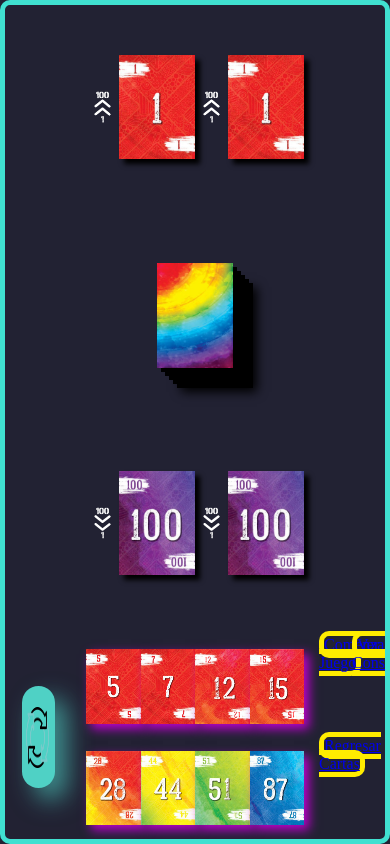
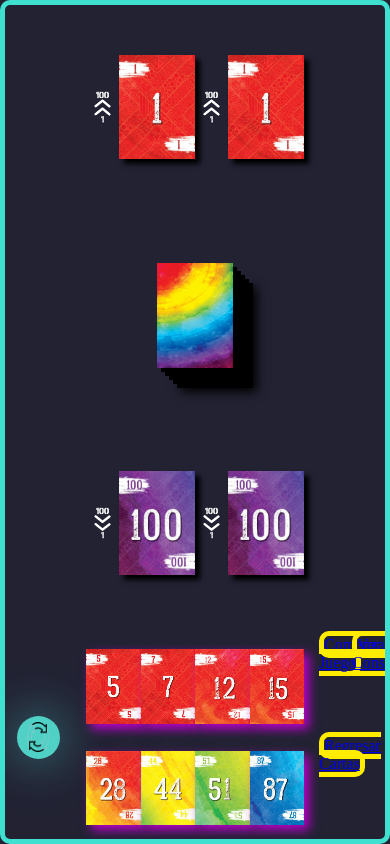
Before and after one commit to LucaVado/THEGAMEVD, a website built with Vite: page index.html in a window 390 px wide. Built offline with nearby package versions, Linux system fonts and the light colour scheme; a script that the page names is missing.

Commit message:
Se agrego al boton turno diseno circular con responsivo

```diff
--- a/CSS/index.css
+++ b/CSS/index.css
@@ -429,8 +429,7 @@ body{
     grid-area: 2 / 1 / 3 / 2;
     height: calc(100% - 5px);
     width: calc(100% - 10px);
-   display: grid;
-
+    display: grid;
 }
 
 
@@ -556,28 +555,27 @@ body{
     border: 5px solid transparent;
     border-radius: 10px;
     animation: rainbow 4000ms linear infinite;
-
 }
 .wrap {
     height: 100%;
-    display: flex;
+    width: 100%;
+    display: grid;
     align-items: center;
-    justify-content: center;
-
-
+    justify-items: center;
 }
 
-.button {
-    width: 50%;
-    height: 50%;
+.wrap .button {
+
+    width: min(calc(20vw - 35px), calc(20vh - 25px));
+    height: min(calc(20vw - 35px), calc(20vh - 25px));
     font-size: 1em;
     text-transform: uppercase;
     letter-spacing: 1px;
     font-weight: 700;
     background-color: #4FD1C5;
     border: none;
-    border-radius: 1000px;
-    box-shadow: 12px 12px 24px rgba(79,209,197,.64);
+    border-radius: 50%;
+    box-shadow: 0 0 50px rgba(79, 209, 197, .64);
     transition: all 0.3s ease-in-out 0s;
     cursor: pointer;
     outline: none;
@@ -600,9 +598,9 @@ body{
 }
 
 .button:hover{
-    transform: translateY(-6px) rotate(720deg);
-    width: 50%;
-    height: 50%;
+    transform: scale(1.2) translateY(-20px) rotate(720deg);
+    width: min(calc(20vw - 35px), calc(20vh - 25px));
+    height: min(calc(20vw - 35px), calc(20vh - 25px));
     letter-spacing: 1px;
     font-weight: 700;
     background-color: #4FD1C5;
@@ -622,6 +620,7 @@ body{
 
 button:hover::before {
     opacity: 1;
+
 }
 
 
@@ -631,13 +630,14 @@ button:hover::after {
 }
 @keyframes ring {
     0% {
-        width: 30px;
-        height: 30px;
+        width: 1%;
+        height: 1%;
         opacity: 1;
     }
+
     100% {
-        width: 300px;
-        height: 300px;
+        width: 400%;
+        height: 400%;
         opacity: 0;
     }
 }
@@ -653,6 +653,7 @@ button:hover::after {
     left: 50%;
     transform: translate(-50%, -50%);
     animation: ring 2000ms infinite;
+
 }
 .button.ring-animation3::after {
     content: '';
@@ -837,28 +838,11 @@ button:hover::after {
 
 }
 @media (max-width: 700px) {
-    .button {
-        width: 50%;
-        height: 50%;
-        letter-spacing: 1px;
-        font-weight: 700;
-        background-color: #4FD1C5;
+    .button{
         background-image: url('../IMG/diagrama.png');
         background-repeat: no-repeat;
         background-position: center;
-        background-size: 70% 60%;
-        border: none;
-        border-radius: 1000px;
-        box-shadow: 12px 12px 24px rgba(79,209,197,.64);
-        transition: all 0.3s ease-in-out 0s;
-        cursor: pointer;
-        outline: none;
-        position: relative;
-        color: transparent;
-    }
-    .button:hover{
-
-        transform: translateY(-6px) rotate(720deg);
+        background-size: 50% 70%;
         color: transparent;
     }
 }
```
